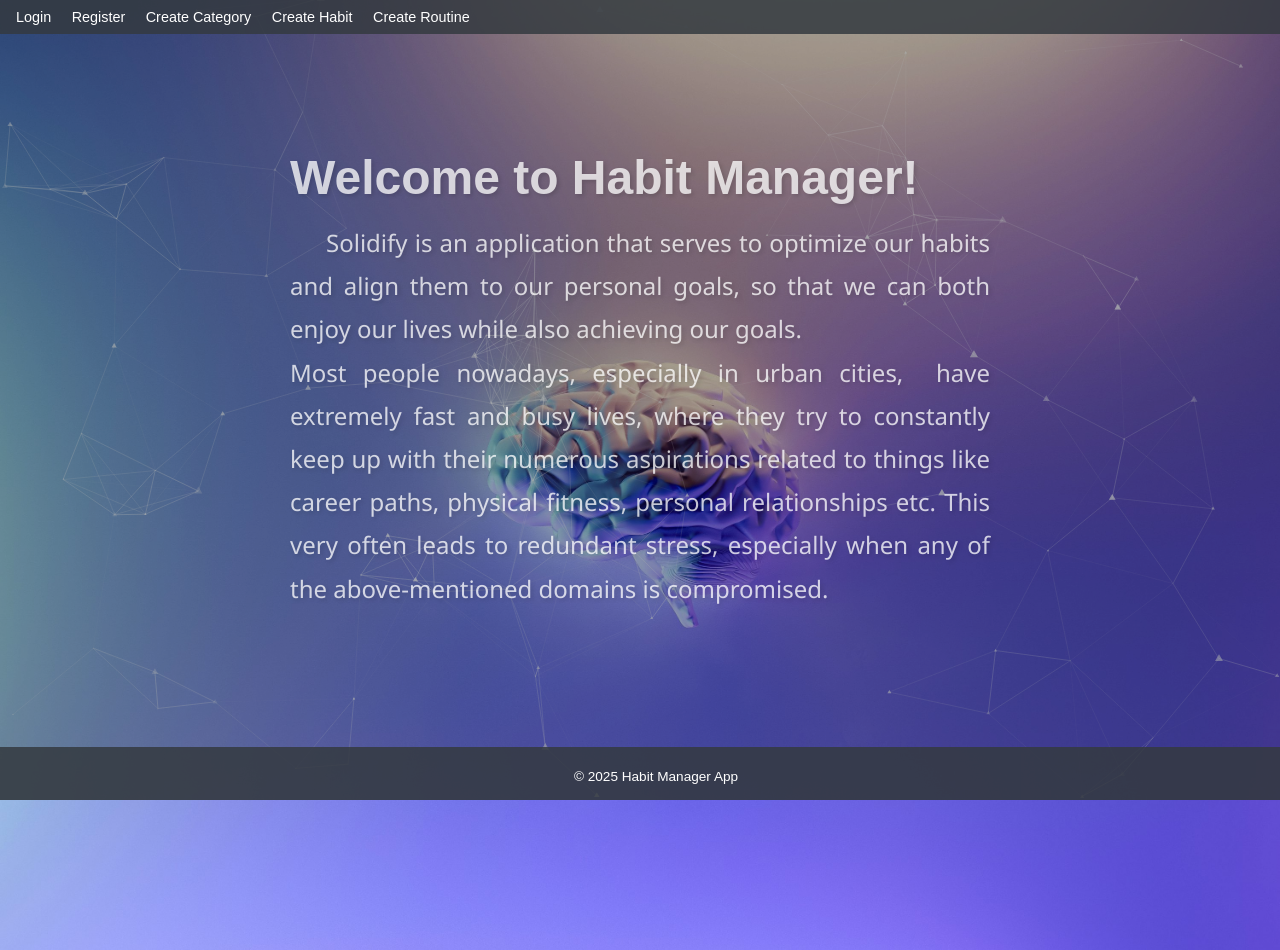
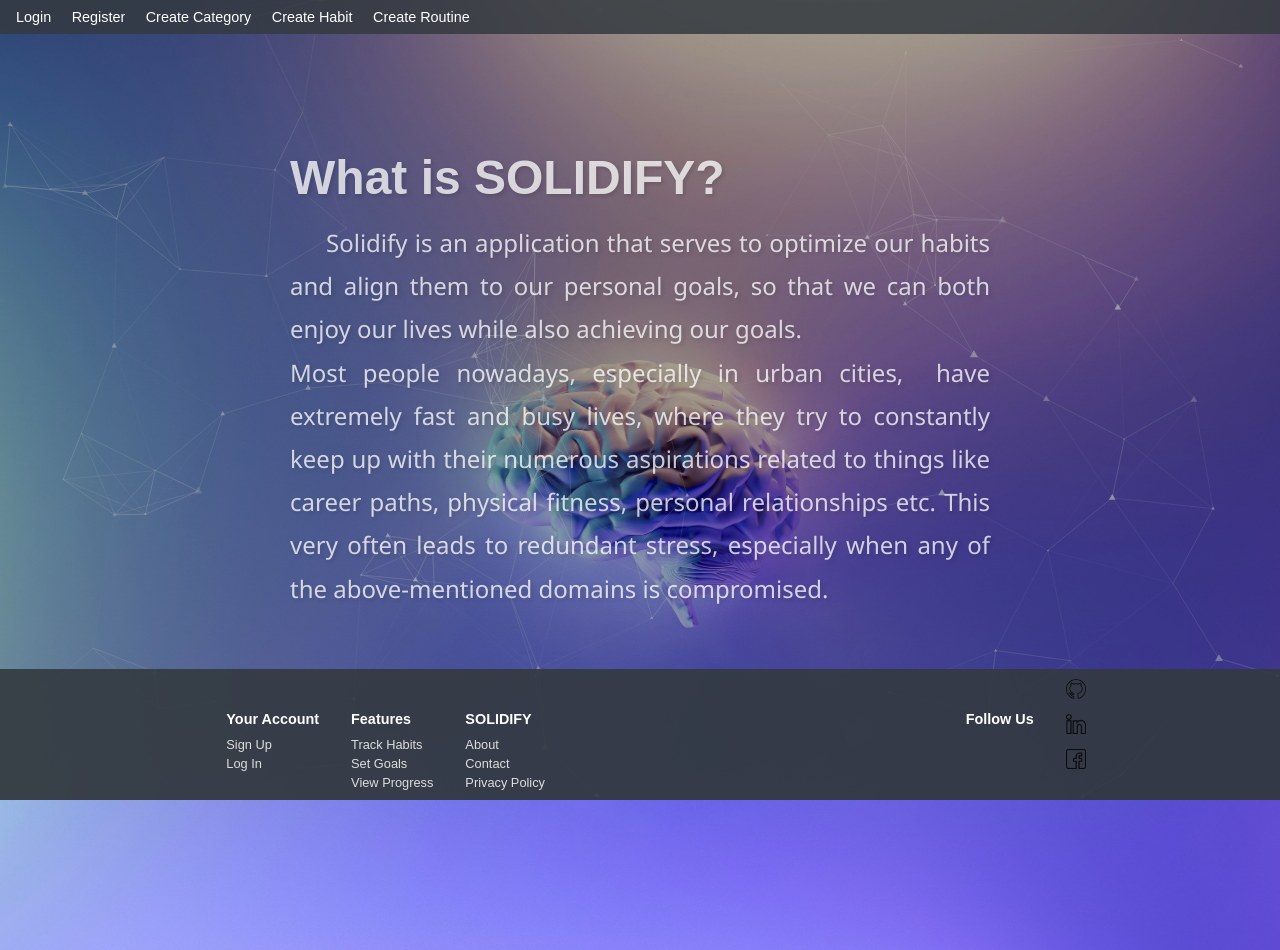
Before and after one commit to velislavvelchev/SOLIDIFY, a Django app: page / in a window 1280 px wide. Run offline with Django 5.2, Linux system fonts and the light colour scheme.

Commit message:
feat: changed footer

```diff
--- a/static/style/footer.css
+++ b/static/style/footer.css
@@ -1,11 +1,61 @@
 footer {
-    background-color: rgba(52, 58, 64, 0.85); /* dark gray with ~85% opacity */
-    color: #fff;
-    text-align: center;
-    padding: 0.5rem 1rem; /* smaller vertical padding */
-    font-size: 0.85rem;   /* smaller text */
-    position: fixed;
-    width: 100%;
-    bottom: 0;
-    z-index: 1000;
+  position: fixed;
+  bottom: 0;
+  left: 0;
+  width: 100%;
+  background-color: rgba(52, 58, 64, 0.9); /* semi-transparent dark */
+  color: #fff;
+  padding: 0.5rem 1rem;
+  display: flex;
+  flex-wrap: wrap;
+  justify-content: space-around;
+  z-index: 1000;
+  font-size: 0.85rem;
 }
+
+.footer-links,
+.footer-social {
+  display: flex;
+  gap: 2rem;
+  flex-wrap: wrap;
+}
+
+.footer-links div,
+.footer-social div {
+  display: flex;
+  flex-direction: column;
+}
+
+.footer-links h6,
+.footer-social h6 {
+  margin-bottom: 0.5rem;
+  font-size: 0.9rem;
+  font-weight: 600;
+}
+
+footer a {
+  color: #ddd;
+  text-decoration: none;
+  margin: 2px 0;
+  font-size: 0.8rem;
+}
+
+footer a:hover {
+  text-decoration: underline;
+}
+
+.social-icons {
+  display: flex;
+  gap: 0.5rem;
+}
+
+.social-icons img {
+  height: 20px;
+  width: 20px;
+  opacity: 0.8;
+  transition: opacity 0.3s ease;
+}
+
+.social-icons img:hover {
+  opacity: 1;
+}
--- a/templates/common/base.html
+++ b/templates/common/base.html
@@ -5,7 +5,7 @@
 <head>
     <meta charset="UTF-8"/>
     <meta name="viewport" content="width=device-width, initial-scale=1.0"/>
-    <title>Habit Manager</title>
+    <title>SOLIDIFY</title>
     <link rel="stylesheet" href="{% static 'style/style.css' %}">
 </head>
 <body>
@@ -27,8 +27,44 @@
 </main>
 
 <footer>
-    <p>&copy; 2025 Habit Manager App</p>
+  <section class="footer-links">
+    <div>
+      <h6>Your Account</h6>
+      <a href="/auth/register/">Sign Up</a>
+      <a href="/auth/login/">Log In</a>
+    </div>
+
+    <div>
+      <h6>Features</h6>
+      <a href="/habits/">Track Habits</a>
+      <a href="/goals/">Set Goals</a>
+      <a href="/statistics/">View Progress</a>
+    </div>
+
+    <div>
+      <h6>SOLIDIFY</h6>
+      <a href="/about/">About</a>
+      <a href="/contact/">Contact</a>
+      <a href="/privacy/">Privacy Policy</a>
+    </div>
+  </section>
+
+  <section class="footer-social">
+    <h6>Follow Us</h6>
+    <div class="social-icons">
+      <a href="https://github.com/your-profile" target="_blank">
+        <img src="{% static 'images/github.png' %}" alt="GitHub">
+      </a>
+      <a href="https://linkedin.com/in/your-profile" target="_blank">
+        <img src="{% static 'images/linkedin.png' %}" alt="LinkedIn">
+      </a>
+      <a href="https://facebook.com/your-profile" target="_blank">
+        <img src="{% static 'images/facebook.png' %}" alt="Facebook">
+      </a>
+    </div>
+  </section>
 </footer>
+
 <!-- Load particles.js -->
 <script src="https://cdn.jsdelivr.net/npm/particles.js@2.0.0/particles.min.js"></script>
 <!-- Load your external particles config -->
--- a/templates/common/home.html
+++ b/templates/common/home.html
@@ -3,7 +3,7 @@
 
 {% block content %}
 
-<h1>Welcome to Habit Manager!</h1>
+<h1>What is SOLIDIFY?</h1>
 <p id="dynamic-text"></p>
 
 <script src="{% static 'js/typing.js' %}"></script>
```
Also changed, not shown: static/images/facebook.png (added), static/images/github.png (added), static/images/linkedin.png (added).
